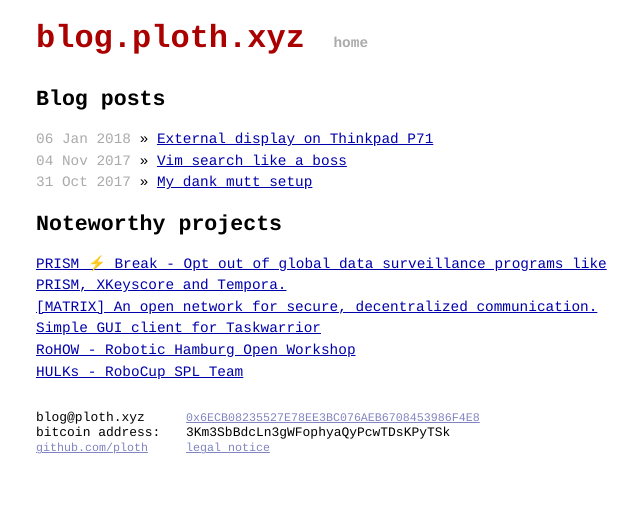
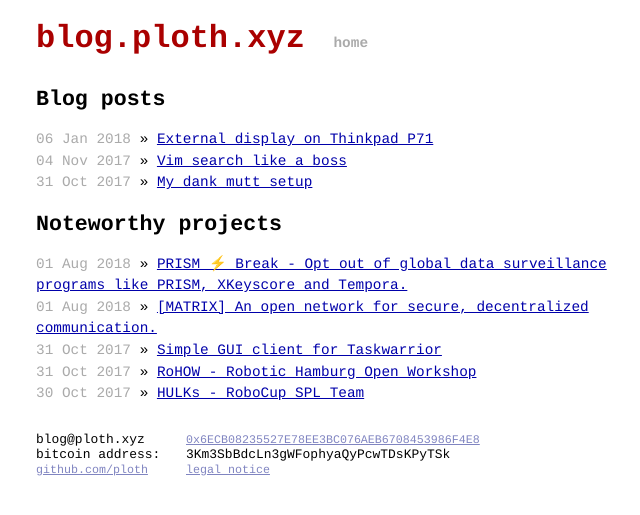
Before and after one commit to ploth/ploth.github.io, a Jekyll site: the page built from index.html, in a window 1280 px wide. Shown: the top 515 px of the page, without its empty margins (304-944 px from the left). Built offline with Jekyll 4.4.1, drawn with Linux system fonts in a browser that asks for light colours.

Commit message:
Reintroduce dates

```diff
--- a/index.html
+++ b/index.html
@@ -14,11 +14,11 @@
   <h2>Noteworthy projects</h2>
   <nav>
     <ul>
-      <li><a href="https://prism-break.org/">PRISM ⚡ Break - Opt out of global data surveillance programs like PRISM, XKeyscore and Tempora.</a></li>
-      <li><a href="https://matrix.org/blog/home/">[MATRIX] An open network for secure, decentralized communication.</a></li>
-      <li><a href="https://github.com/nagua/harbour-taskwarrior-GUI">Simple GUI client for Taskwarrior</a></li>
-      <li><a href="https://www.rohow.de/">RoHOW - Robotic Hamburg Open Workshop</a></li>
-      <li><a href="https://www.hulks.de/">HULKs - RoboCup SPL Team</a></li>
+      <li><span class="date">01 Aug 2018</span> &raquo; <a href="https://prism-break.org/">PRISM ⚡ Break - Opt out of global data surveillance programs like PRISM, XKeyscore and Tempora.</a></li>
+      <li><span class="date">01 Aug 2018</span> &raquo; <a href="https://matrix.org/blog/home/">[MATRIX] An open network for secure, decentralized communication.</a></li>
+      <li><span class="date">31 Oct 2017</span> &raquo; <a href="https://github.com/nagua/harbour-taskwarrior-GUI">Simple GUI client for Taskwarrior</a></li>
+      <li><span class="date">31 Oct 2017</span> &raquo; <a href="https://www.rohow.de/">RoHOW - Robotic Hamburg Open Workshop</a></li>
+      <li><span class="date">30 Oct 2017</span> &raquo; <a href="https://www.hulks.de/">HULKs - RoboCup SPL Team</a></li>
     </ul>
   </nav>
 </div>
```
